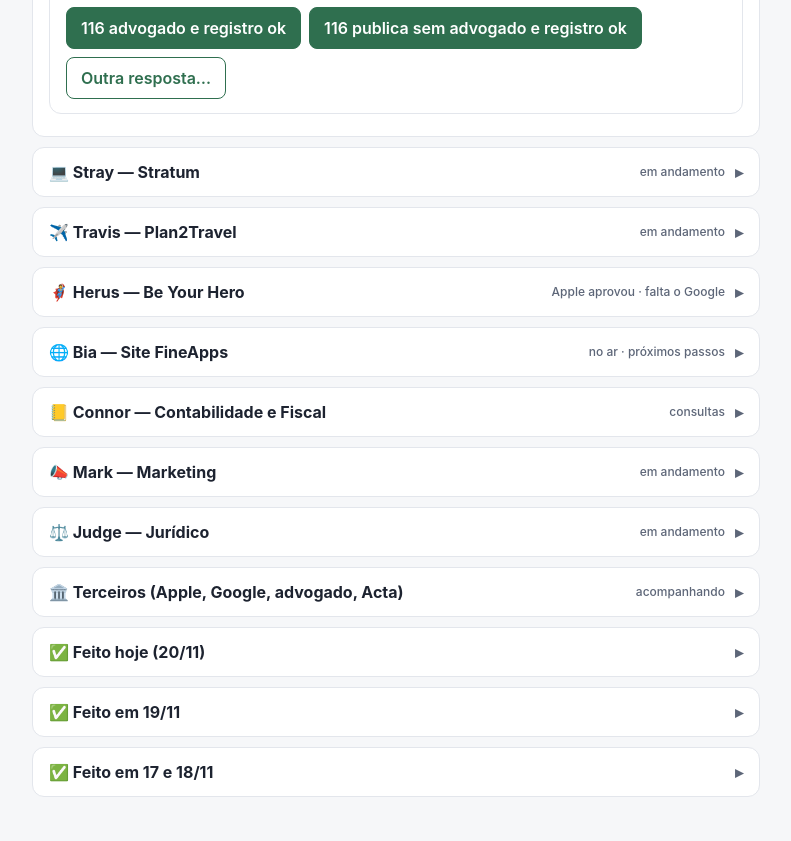
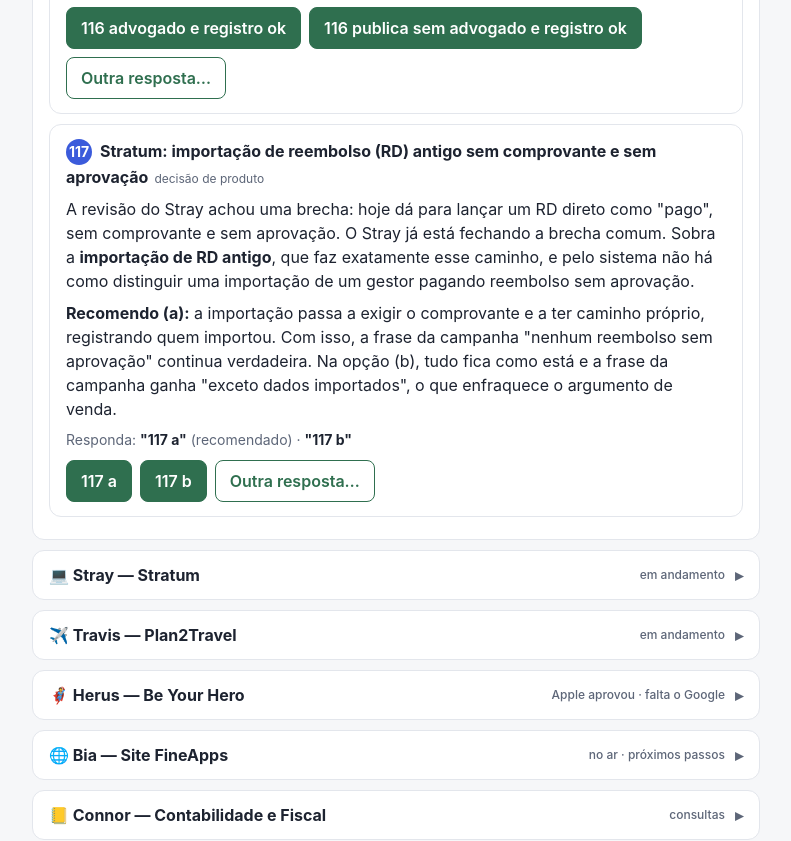
Before and after one commit to renatocorrea2908/rotinas, a plain HTML site: page jarvis-admin/FineApps_Mesa_do_Renato.html in a window 1280 px wide. Shown: the part 1529-2370 px from the top of the page, without its empty margins (244-1035 px from the left). Drawn offline with Linux system fonts and the light colour scheme.

Commit message:
Mesa: item 117 (importação de RD antigo)
Co-Authored-By: Claude Opus 5.5 <noreply@anthropic.com>
Claude-Session: https://claude.ai/code/session_014uWdppSG8XxXbbjSZE7uDQ

```diff
--- a/jarvis-admin/FineApps_Mesa_do_Renato.html
+++ b/jarvis-admin/FineApps_Mesa_do_Renato.html
@@ -52,7 +52,7 @@
 
 
             <h2>Mesas</h2>
-  <details class="mesa" open><summary>🧑‍💼 Mesa do Renato — só o que depende de você agora <span class="cnt">3 itens</span></summary><div class="corpo">
+  <details class="mesa" open><summary>🧑‍💼 Mesa do Renato — só o que depende de você agora <span class="cnt">4 itens</span></summary><div class="corpo">
   <div class="card agora">
     <span class="n">114</span><span class="t">ROPA revisado sumiu do OneDrive: procurar na Lixeira</span><span class="tag">5 min · computador</span>
     <p class="rec">Conferi hoje pela nuvem: o <b>ropa-fineapps.xlsx</b> em FineApps/Dev voltou a ser o original de 11/11 (34.363 bytes, sem a Oracle e sem as correções de 19 e 20/11). As cópias <b>ropa-fineapps-rev3-20nov.xlsx</b>, <b>ropa-fineapps.v1-ate-19nov.xlsx</b> e <b>ropa-fineapps.v2-19nov.xlsx</b> também não existem mais. Causa provável: o OneDrive atrasado do Mac sincronizou a cópia antiga por cima. <b>Não abra nem edite o ROPA no Mac até resolvermos.</b></p>
@@ -69,6 +69,12 @@
     <p class="rec"><b>1) Política v2 (texto completo no chat do Judge).</b> Hoje a Política não diz que os dados da conta ficam nos EUA (Supabase), nem por que isso é permitido, e esse é o ponto principal. A v2 corrige isso e acrescenta: "Quem somos" (identificação da FineApps), quem recebe dados (Resend para o código de login, Apple/Google/Microsoft, Cloudflare, lojas), "Seus direitos" (privacidade@), versão e data. Diz também que renda e patrimônio servem só para montar o plano e registra a guarda fiscal dos pedidos antigos do Mercado Pago. O site publica na hora; o app, no próximo pacote para as lojas. <b>Recomendo passar pelo advogado antes</b>: é app de consumidor e os dados ficam fora do Brasil. O Judge prepara o texto e você manda pelo WhatsApp.</p>
     <p class="rec"><b>2) Registro de acessos por 6 meses (Marco Civil).</b> O Plan2Travel não guarda IP, data e hora de cada login, e a lei exige isso de app com conta. É a mesma solução que você já aprovou para o Stratum (item 106): uma tabela de acessos que se apaga sozinha após 6 meses. Custo zero.</p>
     <p class="resp">Responda: <b>"116 advogado e registro ok"</b> (recomendado) · <b>"116 publica sem advogado e registro ok"</b></p>
+  </div>
+  <div class="card">
+    <span class="n">117</span><span class="t">Stratum: importação de reembolso (RD) antigo sem comprovante e sem aprovação</span><span class="tag">decisão de produto</span>
+    <p class="rec">A revisão do Stray achou uma brecha: hoje dá para lançar um RD direto como "pago", sem comprovante e sem aprovação. O Stray já está fechando a brecha comum. Sobra a <b>importação de RD antigo</b>, que faz exatamente esse caminho, e pelo sistema não há como distinguir uma importação de um gestor pagando reembolso sem aprovação.</p>
+    <p class="rec"><b>Recomendo (a):</b> a importação passa a exigir o comprovante e a ter caminho próprio, registrando quem importou. Com isso, a frase da campanha "nenhum reembolso sem aprovação" continua verdadeira. Na opção (b), tudo fica como está e a frase da campanha ganha "exceto dados importados", o que enfraquece o argumento de venda.</p>
+    <p class="resp">Responda: <b>"117 a"</b> (recomendado) · <b>"117 b"</b></p>
   </div>
 </div></details>
   <details class="mesa"><summary>💻 Stray — Stratum <span class="cnt">em andamento</span></summary><div class="corpo">
```
